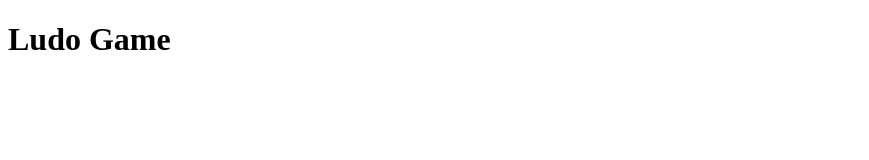
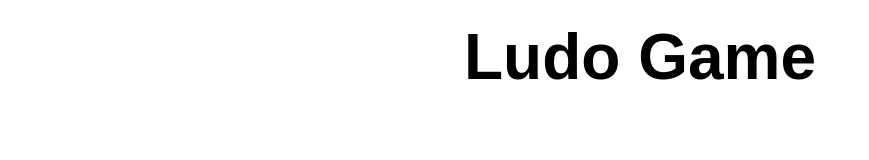
Before and after one commit to tdissana/ludo-game, a plain HTML site: page index.html in a window 1280 px wide. Shown: the whole page, without its empty margins (0-869 px from the left). Drawn offline with Linux system fonts and the light colour scheme.

Commit message:
Add favicon

```diff
--- a/index.html
+++ b/index.html
@@ -4,6 +4,7 @@
     <meta charset="UTF-8">
     <meta name="viewport" content="width=device-width, initial-scale=1.0">
     <title>Ludo Game</title>
+    <link rel="icon" type="image/png" href="images/favicon.png">
     <link rel="stylesheet" href="style.css">
 </head>
 <body>
--- a/style.css
+++ b/style.css
@@ -0,0 +1,12 @@
+* {
+    margin: 0;
+    padding: 0;
+    box-sizing: border-box;
+}
+
+#header {
+    font-family: Arial, sans-serif;
+    font-size: 4em;
+    text-align: center;
+    margin: 20px;
+}
```
Also changed, not shown: images/favicon.png (added).
